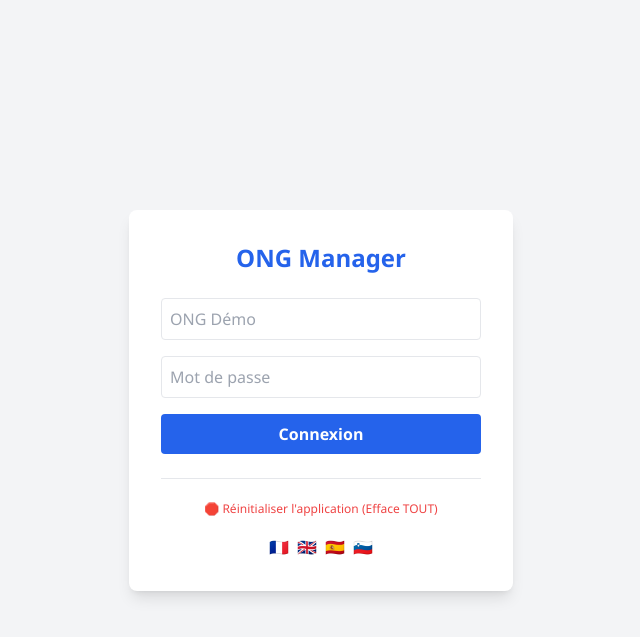
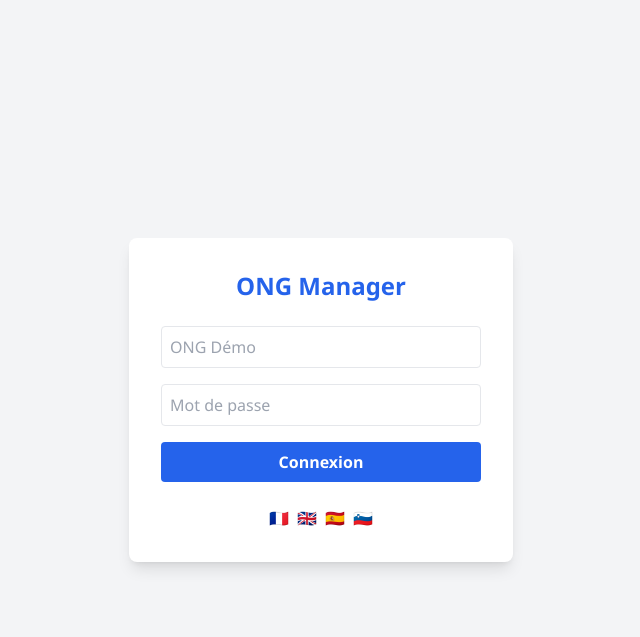
Before and after one commit to philippehensmans/ngo-connect-hub, a PHP site: page /index.php in a window 1280 px wide. Shown: the top 637 px of the page, without its empty margins (319-959 px from the left). Run offline with PHP 8.4, Linux system fonts and the light colour scheme; some libraries are stand-ins or nearby versions.

Commit message:
Feature: Add sorted task lists in Milestones and Groups views
Modified views to display tasks sorted by start date:
- Milestones view: Shows list of tasks sorted by start_date for each milestone
- Groups view: Shows list of tasks sorted by start_date for each group
- Tasks display includes status icon, name, start date, and edit button
- Added progress bars to groups view
- Removed reset button from login page

Changes:
- public/js/app.js: Updated renderMilestonesView() and renderGroupsView()
- views/login.php: Removed application reset button

Each milestone/group now shows:
- Header with name and actions
- Progress bar with completion percentage
- Full task list sorted by start_date (ascending)
- Task details: status icon, name, start date
- Quick edit button for each task

```diff
--- a/views/login.php
+++ b/views/login.php
@@ -24,13 +24,7 @@
                 <?= $t->translate('login') ?>
             </button>
         </form>
-        <div class="mt-6 text-center border-t pt-4">
-            <a href="?reset_app=1" class="text-red-500 text-xs hover:underline"
-               onclick="return confirm('ATTENTION : TOUT EFFACER ?');">
-                🛑 <?= $t->translate('reset_db') ?>
-            </a>
-        </div>
-        <div class="flex gap-2 justify-center mt-4">
+        <div class="flex gap-2 justify-center mt-6">
             <a href="?lang=fr">🇫🇷</a>
             <a href="?lang=en">🇬🇧</a>
             <a href="?lang=es">🇪🇸</a>
```
Also changed, not shown: public/js/app.js.
